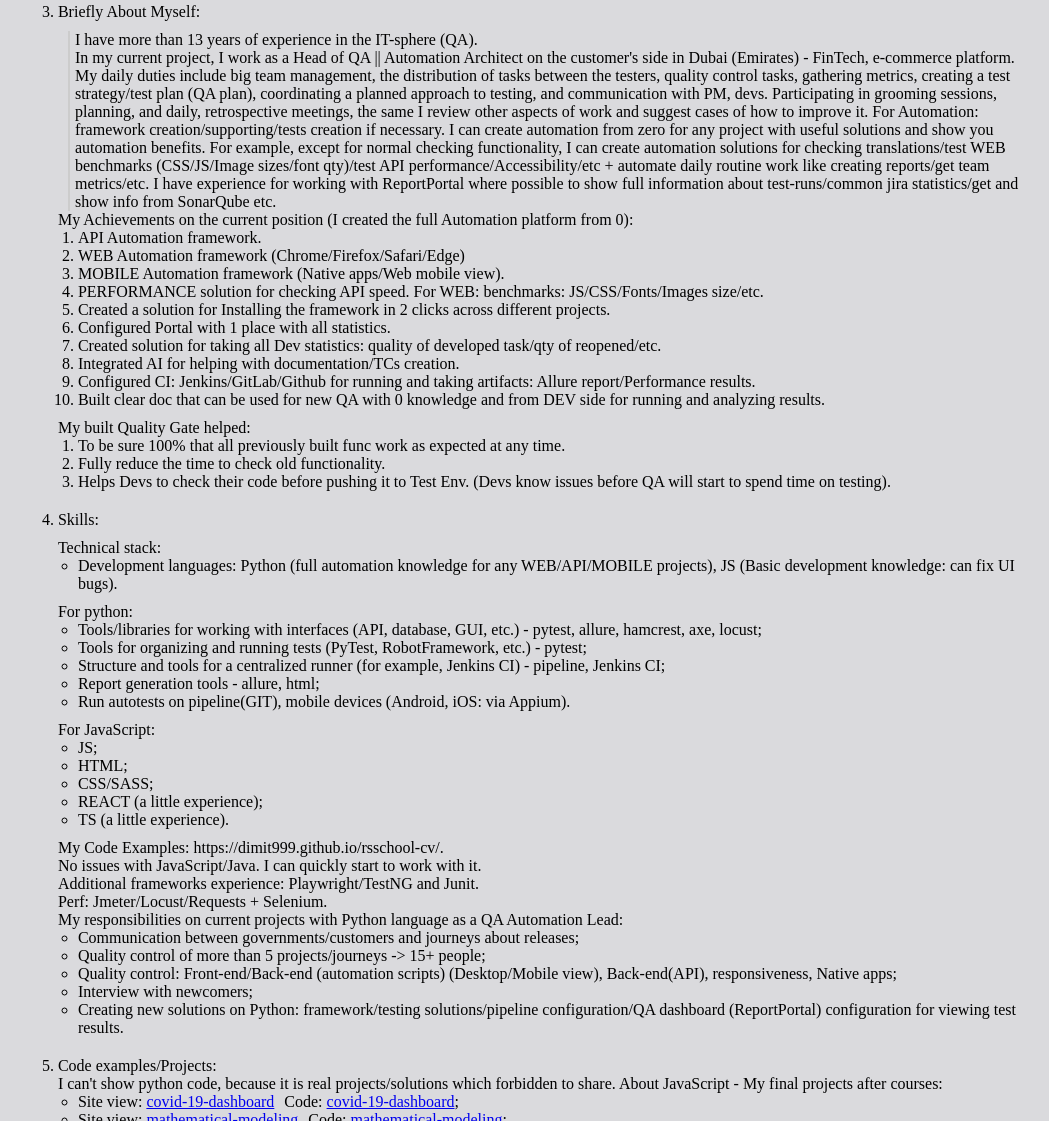
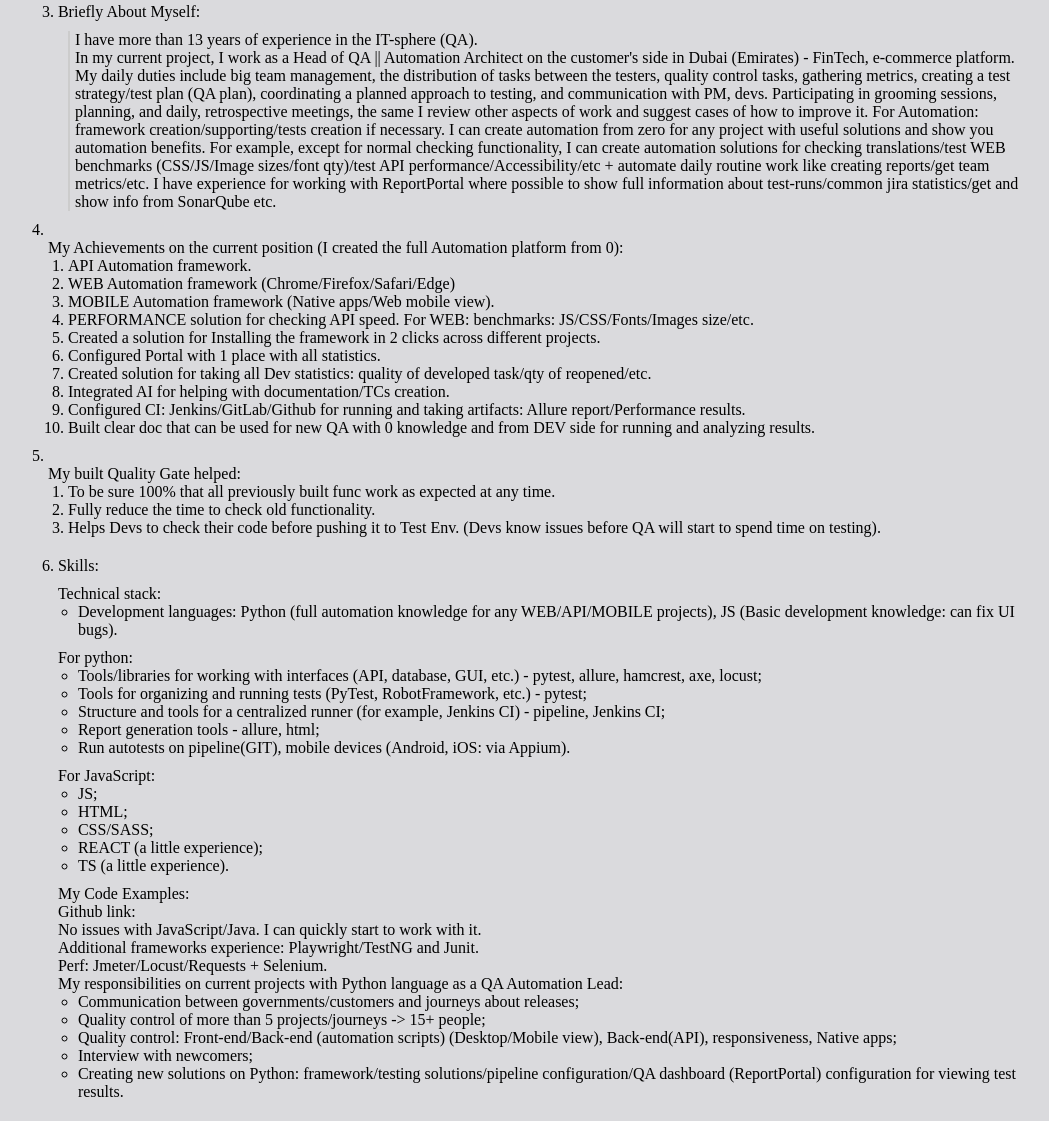
Before and after one commit to dimit999/rsschool-cv, a plain HTML site: page index.html in a window 1280 px wide. Shown: the part 676-1797 px from the top of the page, without its empty margins (110-1159 px from the left). Drawn offline with Linux system fonts and the light colour scheme.

Commit message:
Update index.html

```diff
--- a/index.html
+++ b/index.html
@@ -42,7 +42,7 @@
 
           I can create automation from zero for any project with useful solutions and show you automation benefits. For example, except for normal checking functionality, I can create automation solutions for checking translations/test WEB benchmarks (CSS/JS/Image sizes/font qty)/test API performance/Accessibility/etc + automate daily routine work like creating reports/get team metrics/etc.
           I have experience for working with ReportPortal where possible to show full information about test-runs/common jira statistics/get and show info from SonarQube etc.</div>
-
+          <li><br></li> <!-- Empty line -->
           <div>My Achievements on the current position (I created the full Automation platform from 0):
             <ol class="tech-skills-python">
               <li>API Automation framework.</li>
@@ -57,7 +57,7 @@
               <li>Built clear doc that can be used for new QA with 0 knowledge and from DEV side for running and analyzing results.</li>
             </ol>
           </div>
-
+         <li><br></li> <!-- Empty line -->
          <div>My built Quality Gate helped:
             <ol class="tech-skills-python">
               <li>To be sure 100% that all previously built func work as expected at any time.</li>
@@ -88,7 +88,11 @@
                 <li>REACT (a little experience);</li>
                 <li>TS (a little experience).</li>
               </ul>
-              <div>My Code Examples: https://dimit999.github.io/rsschool-cv/.</div>
+              <div>My Code Examples:
+                    <p>Github link:
+                      <a href="https://dimit999.github.io/rsschool-cv/" target="_blank"></a>
+                    </p>
+              </div>
             </div>
             <div>No issues with JavaScript/Java. I can quickly start to work with it.</div>
             <div>Additional frameworks experience: Playwright/TestNG and Junit.</div>
```
